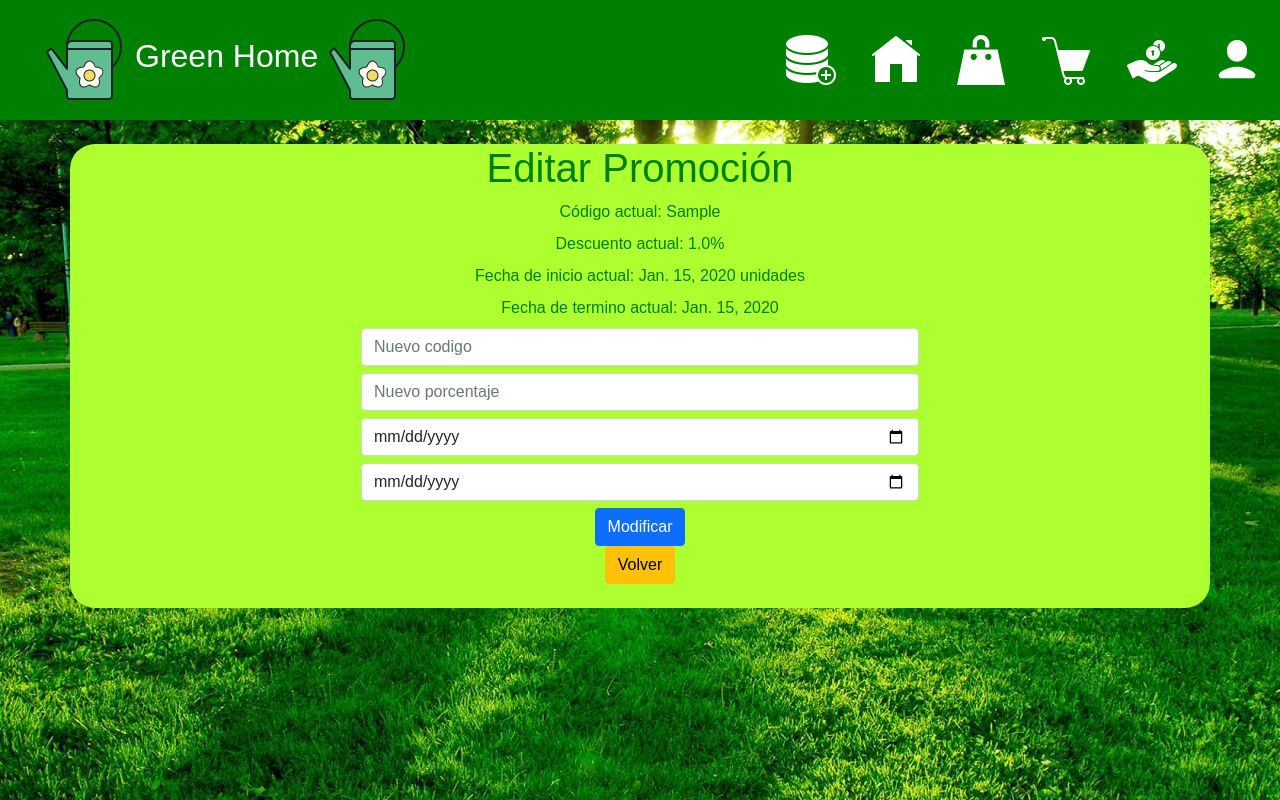
After one commit to IgnacioDT137/greenhome-test, a Django app: page /editPromo/1 in a window 1280 px wide. The commit adds this page. Run offline with Django 4.2, Linux system fonts and the light colour scheme; tables that the repository leaves empty hold one stand-in row (values such as "Sample post"); some web fonts are replaced.

Commit message:
se creo el modificador de promos

```diff
--- a/app/templates/app/crudPromo.html
+++ b/app/templates/app/crudPromo.html
@@ -45,7 +45,7 @@ Crud de productos
                 <td>{{p.fecha_inicio}}</td>
                 <td>{{p.fecha_fin}}</td>
                 <td>
-                    <a href="" class="btn btn-primary">Modificar</a>
+                    <a href="{% url 'editPromo' p.id_promocion %}" class="btn btn-primary">Modificar</a>
                     <a href="{% url 'delPromo' p.codigo %}" class="btn btn-danger">Eliminar</a>
                 </td>
             </tr>
--- /dev/null
+++ b/app/templates/app/editPromo.html
@@ -0,0 +1,42 @@
+{% extends "app/layout.html" %}
+{% load static %}
+
+{% block head %}
+<style>
+    #formDiv {
+        background-color: greenyellow;
+        color: green;
+        border-radius: 25px;
+    }
+
+    input {
+        margin-bottom: 7px !important;
+    }
+</style>
+{% endblock %}
+
+{% block title %}
+Editar producto
+{% endblock %}
+
+{% block content %}
+<div class="container d-flex flex-column align-items-center mt-4 pb-4" id="formDiv">
+    {% for p in promo %}
+    <h1 class="text-center">Editar Promoción</h1>
+    <label class="form-label">Código actual: {{p.codigo}}</label>
+    <label class="form-label">Descuento actual: {{p.pct}}%</label>
+    <label class="form-label">Fecha de inicio actual: {{p.fecha_inicio}} unidades</label>
+    <label class="form-label">Fecha de termino actual: {{p.fecha_fin}}</label>
+
+    <form method="post" class="w-50 d-flex flex-column align-items-center">
+        {% csrf_token %}
+        <input type="text" name="newcode" placeholder="Nuevo codigo" class="form-control">
+        <input type="number" name="newpct" placeholder="Nuevo porcentaje" class="form-control">
+        <input type="date" name="newstart" placeholder="Nueva fecha inicio" class="form-control">
+        <input type="date" name="newend" placeholder="Nueva fecha de termino" class="form-control">
+        <button class="btn btn-primary" type="submit">Modificar</button>
+        <a href="{% url 'crudPromo' %}" class="btn btn-warning">Volver</a>
+    </form>
+    {% endfor %}
+</div>
+{% endblock %}
--- a/app/urls.py
+++ b/app/urls.py
@@ -16,5 +16,6 @@ urlpatterns = [
     path('delPromo/<code>', delPromo, name='delPromo'),
     path('addProducto', addProducto, name='addProducto'),
     path('delPro/<code>', delProd, name='delProd'),
-    path('editProd/<code>', editProd, name='editProd')
+    path('editProd/<code>', editProd, name='editProd'),
+    path('editPromo/<code>', editPromo, name='editPromo'),
 ]
--- a/app/views.py
+++ b/app/views.py
@@ -84,3 +84,23 @@ def editProd(request, code):
         return redirect('crudProd')
     else:
         return render(request, 'app/editProd.html', {"producto":producto})
+
+def editPromo(request, code):
+    promo = Promocion.objects.filter(id_promocion = code)
+    if request.method == 'POST':
+        oldPromo = Promocion.objects.get(id_promocion = code)
+        if request.POST['newcode'] != '':
+            oldPromo.codigo = request.POST['newcode']
+            oldPromo.save()
+        if str(request.POST['newpct']) != '':
+            oldPromo.pct = request.POST['newpct']
+            oldPromo.save()
+        if str(request.POST['newstart']) != '':
+            oldPromo.fecha_inicio = request.POST['newstart']
+            oldPromo.save()
+        if request.POST['newend'] != '':
+            oldPromo.fecha_fin = request.POST['newend']
+            oldPromo.save()
+        return redirect('crudPromo')
+    else:
+        return render(request, 'app/editPromo.html', {"promo":promo})
```
